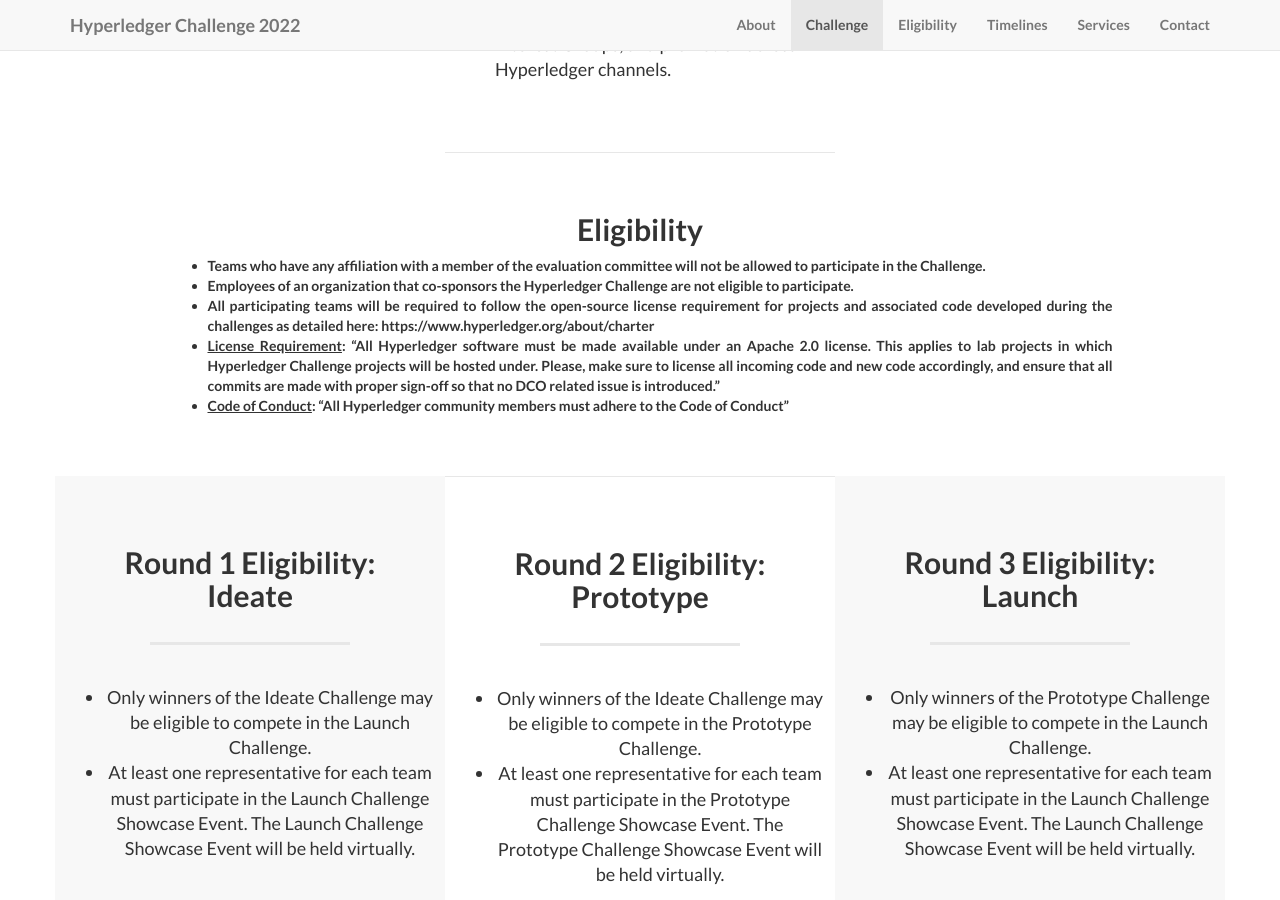
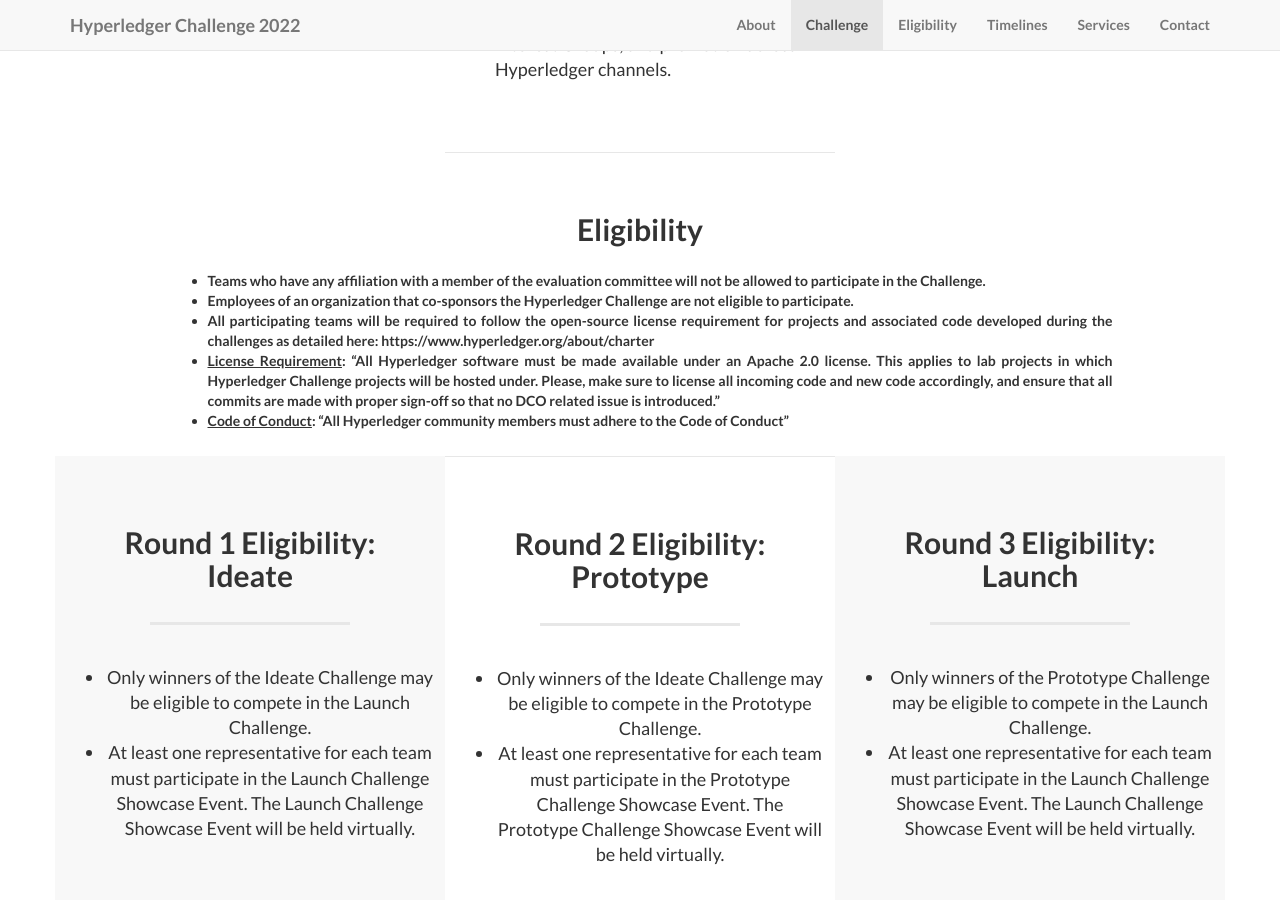
Before and after one commit to Hyperledger-India/hyperledger-challenge, a Jekyll site: the page built from index.md, in a window 1280 px wide and 900 px high, scrolled down 1703 px. Built offline with Jekyll 4.4.1, drawn with Linux system fonts in a browser that asks for light colours; nearby versions of some CDN libraries; library files that are not in the unit come from our copies.

Commit message:
Update eligibility.html

```diff
--- a/_includes/eligibility.html
+++ b/_includes/eligibility.html
@@ -1,10 +1,10 @@
     <!-- About Section -->
     <section id="eligibility" class="container content-section text-center">
-        <div class="row" style="margin-bottom:50px;">
+        <div class="row">
             <div class="col-lg-10 col-lg-offset-1">
               <br/><br/>
               <h2>Eligibility</h2>
-              <ul style="text-align: justify;">
+              <ul style="text-align: justify; margin-top:25px; margin-bottom:25px;">
                 <li>Teams who have any affiliation with a member of the evaluation committee will not be allowed to participate in the Challenge.</li>
                 <li>Employees of an organization that co-sponsors the Hyperledger Challenge are not eligible to participate.</li>
                 <li>All participating teams will be required to follow the open-source license requirement for projects and associated code developed during the challenges as detailed here: https://www.hyperledger.org/about/charter</li>
```
